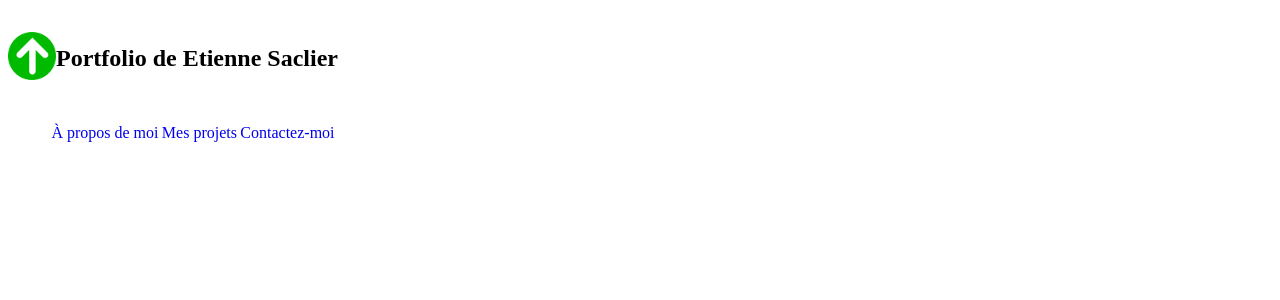
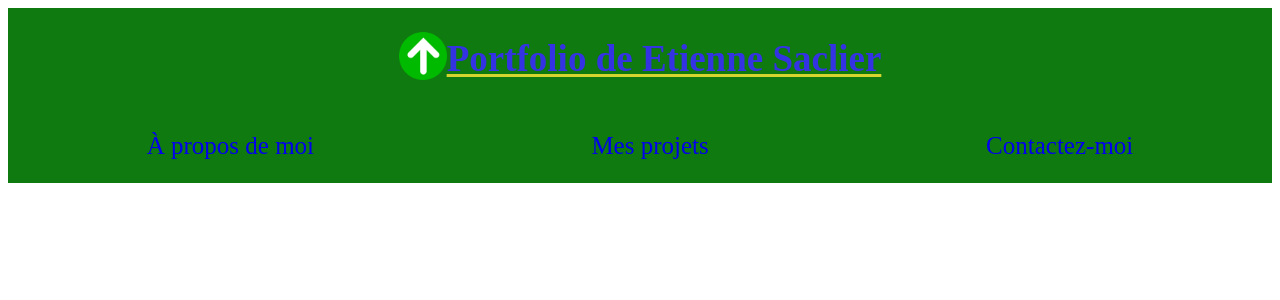
Before and after one commit to E3t8S/Mon-portfolio-CEF, a Vue app: page / in a window 1280 px wide. Shown: the top 300 px of the page. Built offline with nearby package versions, Linux system fonts and the light colour scheme.

Commit message:
header sans js

```diff
--- a/src/App.vue
+++ b/src/App.vue
@@ -19,7 +19,4 @@ import menuHeader from './components/menuHeader.vue';
 </template>
 
 <style scoped>
-header{
-  position: fixed;
-}
 </style>
--- a/src/components/menuHeader.vue
+++ b/src/components/menuHeader.vue
@@ -38,17 +38,31 @@
     flex-wrap: nowrap;
     justify-content: center;
     align-items: center;
+    background-color: rgb(15, 122, 15)
 }
 img{
     width: 3rem;
 }
 .second-container{
     display: flex;
-    height: 100px;
+    height: 75px;
     flex-direction: row;
     flex-wrap: nowrap;
-    justify-content: space-evenly;
+    justify-content: space-around;
+    align-items: center;
+    margin-top: auto;
+    padding: 0%;
     list-style-type: none;
+    background-color: rgb(15, 122, 15)
+}
+h1{
+    font-size: 37px;
+    text-decoration: underline rgb(213, 213, 47);
+    text-underline-offset: 3px;
+    color: rgb(51, 51, 227);
+}
+li{
+    font-size: 25px;
 }
 
 
```
